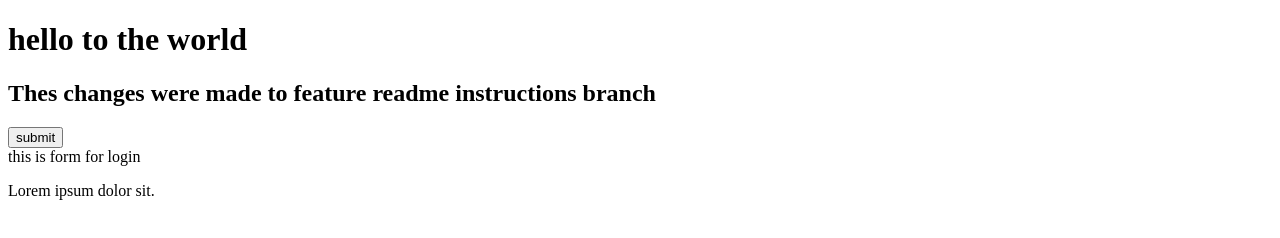
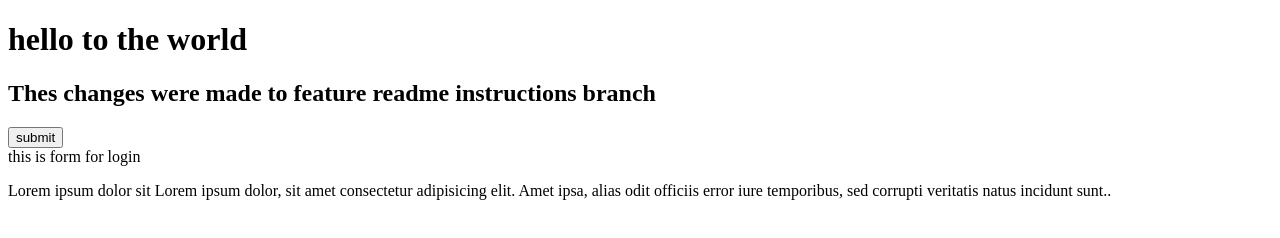
Before and after one commit to umermuazzam-12345/demo2, a plain HTML site: page index.html in a window 1280 px wide. Drawn offline with Linux system fonts and the light colour scheme.

Commit message:
new paragraph added

```diff
--- a/index.html
+++ b/index.html
@@ -10,6 +10,10 @@
     <h2>Thes changes were made to feature readme instructions branch</h2>
     <button>submit</button>
     <form>this is form for login</form>
-    <p>Lorem ipsum dolor sit.</p>
+    <p>
+      Lorem ipsum dolor sit Lorem ipsum dolor, sit amet consectetur adipisicing
+      elit. Amet ipsa, alias odit officiis error iure temporibus, sed corrupti
+      veritatis natus incidunt sunt..
+    </p>
   </body>
 </html>
```
